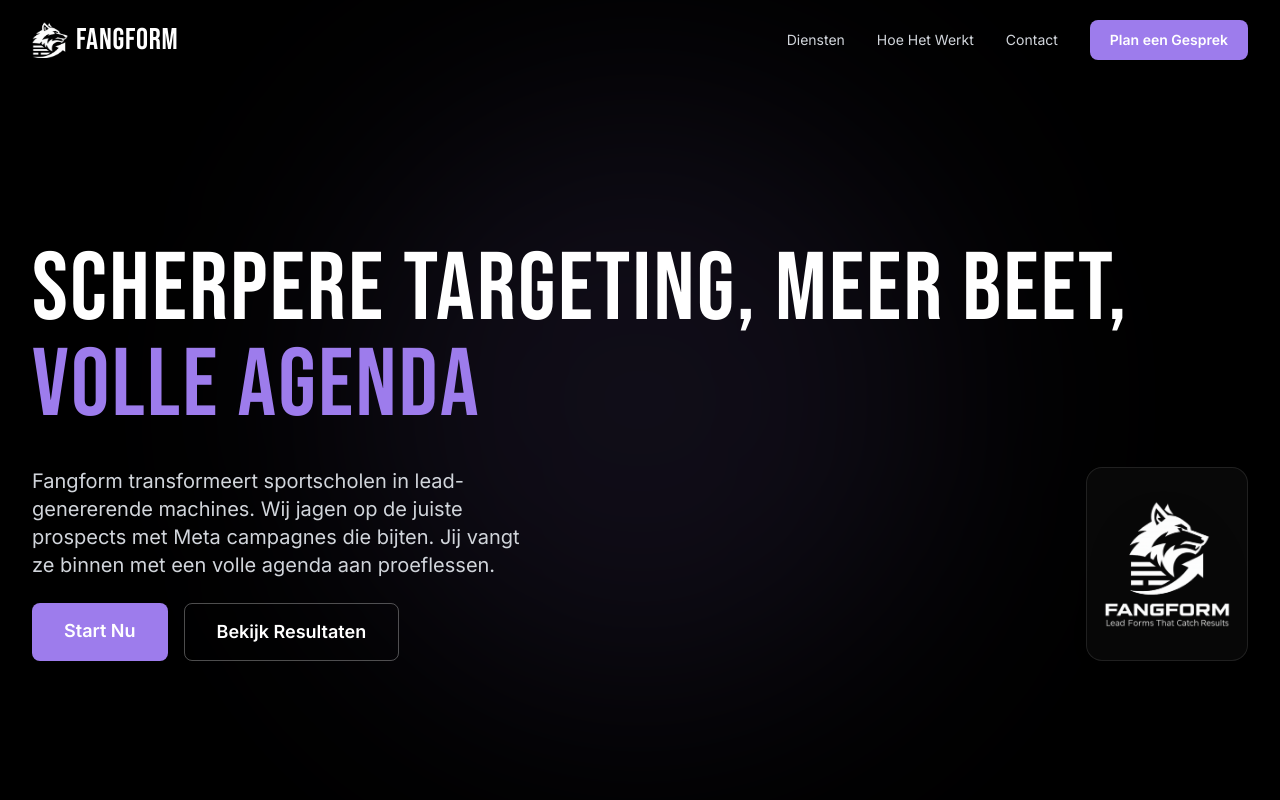
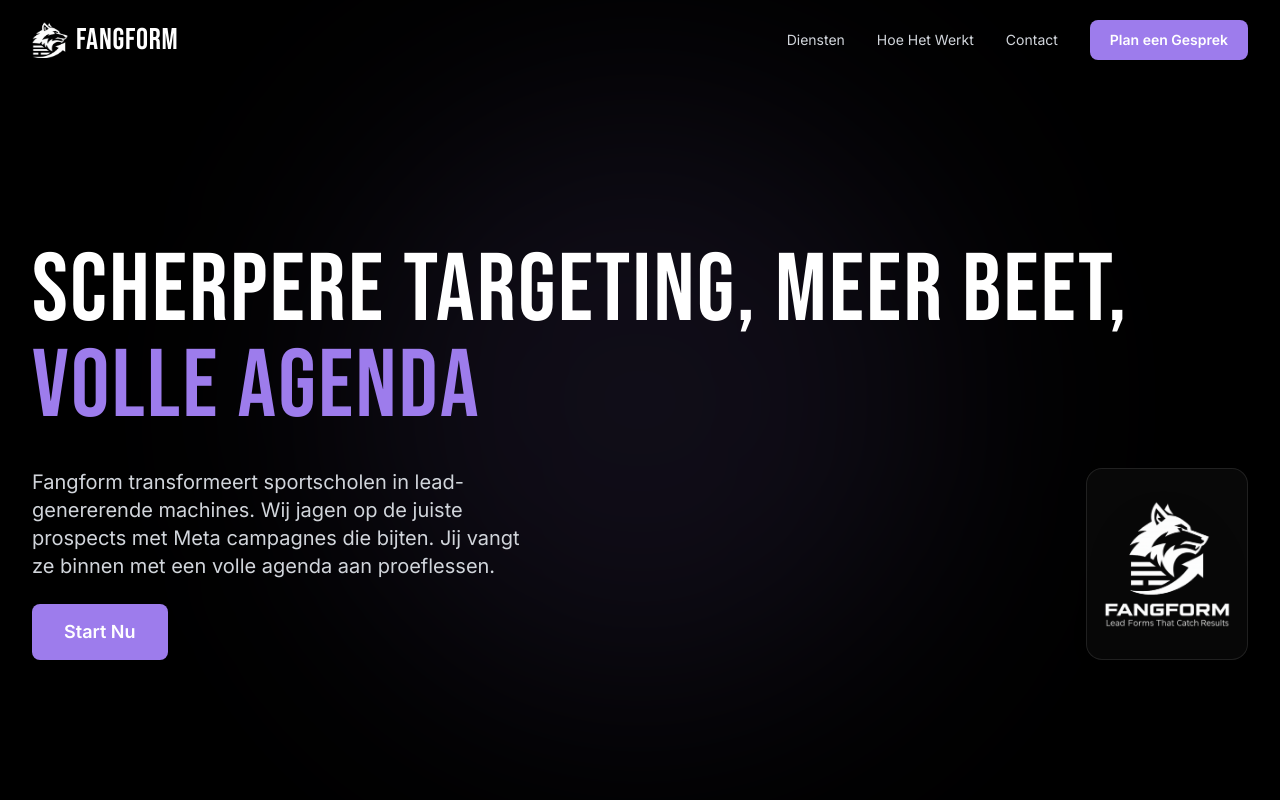
Before and after one commit to dfenders2002/fangForms, a Next.js app: page / in a window 1280 px wide. Shown: the top 800 px of the page. Built offline with nearby package versions, Linux system fonts and the light colour scheme.

Commit message:
Remove "Bekijk Resultaten" link from Hero component for a cleaner design

```diff
--- a/src/components/Hero.tsx
+++ b/src/components/Hero.tsx
@@ -49,12 +49,6 @@ export default function Hero() {
 							>
 								Start Nu
 							</a>
-							<a
-								href="#resultaten"
-								className="border border-white/30 hover:border-white text-white font-semibold px-8 py-3.5 rounded-lg transition-colors text-lg"
-							>
-								Bekijk Resultaten
-							</a>
 						</motion.div>
 					</div>
 
```
